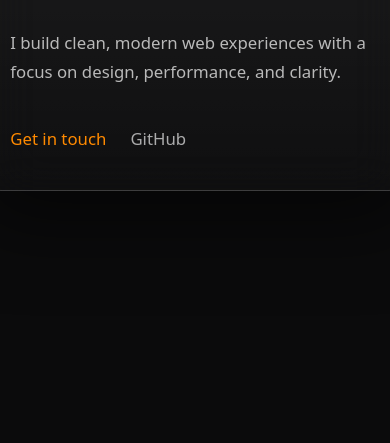
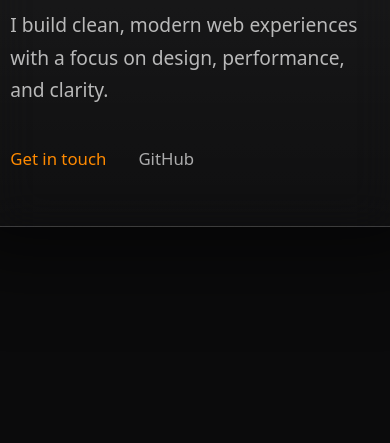
Before and after one commit to QuietClient5726/quietclient5726.io, a website: page index.html in a window 390 px wide. Shown: the part 401-844 px from the top of the page. Drawn offline with Linux system fonts and the light colour scheme.

Commit message:
Refactor CSS variables and update contact page styles
Removed glass background variable and adjusted media queries for contact page styling.

```diff
--- a/src/style.css
+++ b/src/style.css
@@ -23,7 +23,6 @@ body {
 :root {
   --accent: #ff8a00;
   --accent-soft: rgba(255, 138, 0, 0.18);
-  --glass-bg: rgba(255, 255, 255, 0.06);
   --glass-border: rgba(255, 255, 255, 0.14);
   --text-muted: rgba(255, 255, 255, 0.65);
 }
@@ -100,6 +99,7 @@ main {
 
   animation: fadeUp 0.9s ease forwards;
 }
+
 /* ================================
    Typography
 ================================ */
@@ -138,7 +138,7 @@ h1 {
   color: var(--accent);
   text-decoration: none;
   position: relative;
-  transition: transform 0.25s ease, opacity 0.25s ease;
+  transition: transform 0.25s ease;
 }
 
 .actions a:hover {
@@ -183,22 +183,22 @@ h1 {
 }
 
 /* ================================
-   Responsive
+   Contact Page
 ================================ */
-@media (max-width: 768px) {
-  main {
-    padding: 4rem 2rem;
-  }
+.contact-card {
+  max-width: 640px;
+}
 
-  .glass {
-    padding: 2.5rem 2rem;
-  }
+.contact-list {
+  margin-top: 2.5rem;
+  display: flex;
+  flex-direction: column;
+  gap: 1.5rem;
+}
 
-  .description {
-    font-size: 1.05rem;
-  }
-
-  .actions {
-    gap: 1.5rem;
-  }
-}
+.contact-item {
+  display: flex;
+  justify-content: space-between;
+  align-items: center;
+  padding-bottom: 0.75rem;
+  border-bottom: 1px solid
```
